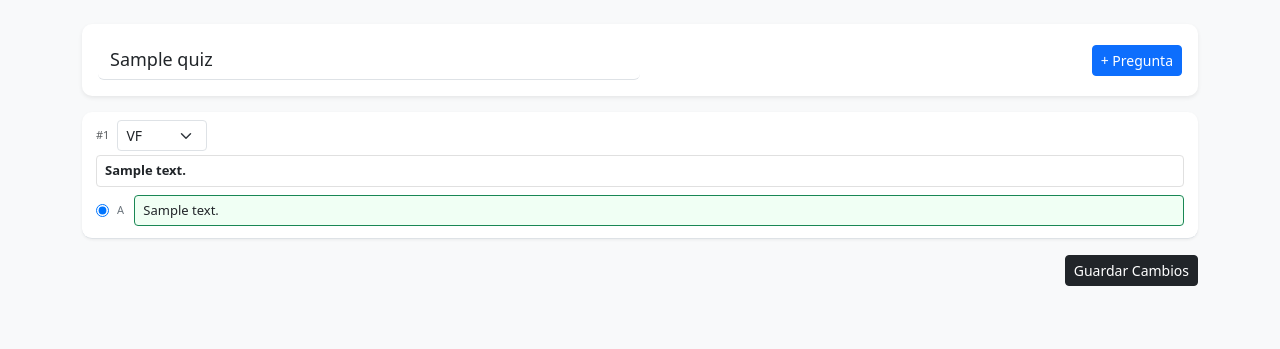
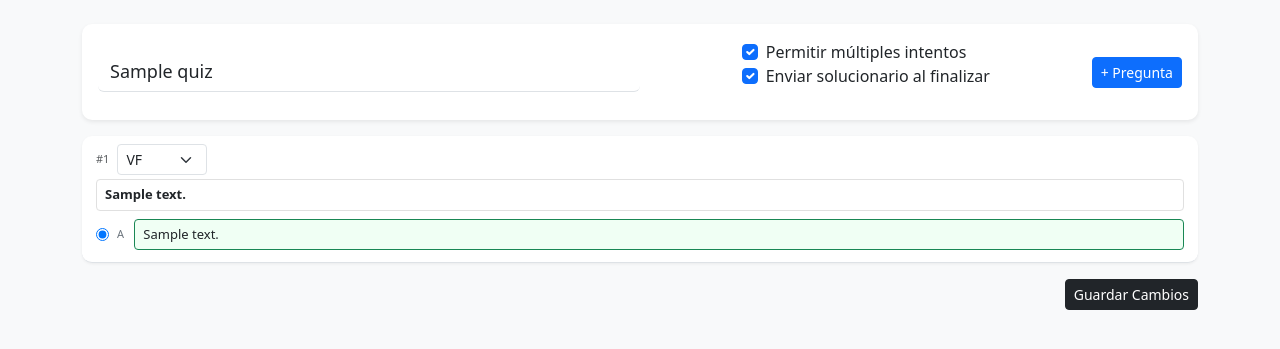
Before and after one commit to pardonAlf/Acaaso-TeacherAssesment, a Flask app: page /editar_quiz/1 in a window 1280 px wide. Shown: the top 349 px of the page. Run offline with Flask 3, Linux system fonts and the light colour scheme; a database or web service that is not in the repository returns one stand-in record (values such as "Sample title"); some libraries are stand-ins or nearby versions.

Commit message:
fix editar quiz + checkboxes + VF + render tabla

```diff
--- a/app.py
+++ b/app.py
@@ -8,6 +8,7 @@ from datetime import datetime
 import smtplib
 from email.message import EmailMessage
 import psycopg2
+from flask import send_file
 
 
 import threading
@@ -164,6 +165,113 @@ def dashboard_profesor():
 
     return render_template('dashboard_profesor.html', quizzes=quizzes)
 
+
+@app.route('/reporte_quiz/<int:quiz_id>')
+def reporte_quiz(quiz_id):
+
+    conn = get_db_connection()
+    cur = conn.cursor()
+
+    # 🔹 obtener preguntas y opciones
+    cur.execute("""
+        SELECT p.texto, o.texto, o.es_correcta
+        FROM preguntas p
+        JOIN opciones o ON o.pregunta_id = p.id
+        WHERE p.quiz_id = %s
+        ORDER BY p.id
+    """, (quiz_id,))
+
+    data = cur.fetchall()
+
+    cur.execute("""
+        SELECT titulo
+        FROM quiz
+        WHERE id = %s
+    """, (quiz_id,))
+
+    titulo_quiz = cur.fetchone()[0]
+
+    cur.close()
+    conn.close()
+
+    # 🚀 GENERAR PDF
+    from io import BytesIO
+    from reportlab.platypus import SimpleDocTemplate, Paragraph, Spacer, Table, TableStyle, Image
+    from reportlab.lib.styles import getSampleStyleSheet
+    from reportlab.lib import colors
+    from reportlab.lib.pagesizes import letter
+    from datetime import datetime
+
+    buffer = BytesIO()
+    doc = SimpleDocTemplate(buffer, pagesize=letter)
+    styles = getSampleStyleSheet()
+    elements = []
+
+    # 🔹 HEADER
+    logo = Image("static/img/logo.png", width=80, height=50)
+
+    header = [[logo, Paragraph(f"""
+    <b>ACAASO</b><br/>
+    <b>Reporte:</b> Solucionario<br/>
+    <b>Usuario:</b> {session.get('usuario')}<br/>
+    <b>Fecha:</b> {datetime.now().strftime("%d/%m/%Y %H:%M")}
+    """, styles['Normal'])]]
+
+    tabla_header = Table(header, colWidths=[100, 350])
+    tabla_header.setStyle(TableStyle([
+        ('BOX', (0,0), (-1,-1), 1.5, colors.black),
+        ('BACKGROUND', (0,0), (-1,-1), colors.whitesmoke),
+    ]))
+
+    elements.append(tabla_header)
+    elements.append(Spacer(1, 15))
+
+    elements.append(Paragraph("<b>SOLUCIONARIO</b>", styles['Title']))
+    elements.append(Spacer(1, 10))
+
+    # 🔹 AGRUPAR POR PREGUNTA
+    preguntas = {}
+    for p_texto, o_texto, correcta in data:
+        if p_texto not in preguntas:
+            preguntas[p_texto] = []
+        preguntas[p_texto].append((o_texto, correcta))
+
+    # 🔹 CONTENIDO
+    for i, (pregunta, opciones) in enumerate(preguntas.items(), start=1):
+        elements.append(Paragraph(f"{i}. {pregunta}", styles['Heading3']))
+        elements.append(Spacer(1, 5))
+
+        tabla_data = []
+
+        for op_texto, correcta in opciones:
+            if correcta:
+                texto = f"✔ {op_texto}"
+            else:
+                texto = op_texto
+
+            tabla_data.append([Paragraph(texto, styles['Normal'])])
+
+        tabla = Table(tabla_data)
+        tabla.setStyle(TableStyle([
+            ('GRID', (0,0), (-1,-1), 0.5, colors.grey),
+            ('BOX', (0,0), (-1,-1), 1, colors.black),
+        ]))
+
+        elements.append(tabla)
+        elements.append(Spacer(1, 10))
+
+    doc.build(elements)
+    buffer.seek(0)
+
+    #return send_file(buffer, as_attachment=False,
+    #            download_name="reporte.pdf",
+    #            mimetype='application/pdf')
+
+    return send_file(buffer,
+                 as_attachment=False,
+                 download_name=f"{titulo_quiz}.pdf",
+                 mimetype='application/pdf')
+
 @app.route('/alumno')
 def alumno():
     if 'usuario' in session:
@@ -545,6 +653,7 @@ def crear_quiz():
         titulo = request.form['titulo']
         usuario = session.get('usuario')
         multiple_intentos = request.form.get('multiple_intentos') == 'on'
+        enviar_solucionario = request.form.get("enviar_solucionario") == "on"
 
         if not usuario:
             return redirect('/login')
@@ -554,8 +663,8 @@ def crear_quiz():
 
         # crear quiz
         cur.execute(
-            "INSERT INTO quiz (titulo, usuario, estado, multiple_intentos) VALUES (%s, %s, %s, %s) RETURNING id",
-            (titulo, usuario, 'A', multiple_intentos)
+            "INSERT INTO quiz (titulo, usuario, estado, multiple_intentos,enviar_solucionario) VALUES (%s, %s, %s, %s, %s) RETURNING id",
+            (titulo, usuario, 'A', multiple_intentos,enviar_solucionario)
         )
         quiz_id = cur.fetchone()[0]
 
@@ -748,11 +857,13 @@ def editar_quiz(quiz_id):
     if request.method == 'POST':
 
         titulo = request.form['titulo']
+        multiple_intentos = request.form.get("multiple_intentos") == "on"
+        enviar_solucionario = request.form.get("enviar_solucionario") == "on"
 
         # actualizar título
         cur.execute(
-            "UPDATE quiz SET titulo=%s WHERE id=%s",
-            (titulo, quiz_id)
+            "UPDATE quiz SET titulo=%s, multiple_intentos=%s, enviar_solucionario=%s WHERE id=%s",
+            (titulo, multiple_intentos, enviar_solucionario, quiz_id)
         )
 
         # 🔥 borrar todo
@@ -775,6 +886,7 @@ def editar_quiz(quiz_id):
                 )
                 pregunta_id = cur.fetchone()[0]
 
+
                 if tipo == "vf":
                     correcta = request.form.get(f"correcta_{num}")
                     explicacion = request.form.get(f"explicacion_{num}")
@@ -814,8 +926,19 @@ def editar_quiz(quiz_id):
         return redirect(url_for('dashboard_profesor'))
 
     # 🔹 GET (lo que ya tenías)
-    cur.execute("SELECT titulo FROM quiz WHERE id=%s", (quiz_id,))
-    quiz = cur.fetchone()
+    cur.execute("""
+    SELECT titulo, multiple_intentos, enviar_solucionario
+        FROM quiz
+        WHERE id=%s
+    """, (quiz_id,))
+
+    row = cur.fetchone()
+
+    quiz = {
+        "titulo": row[0],
+        "multiple_intentos": row[1],
+        "enviar_solucionario": row[2]
+    }
 
     cur.execute("""
         SELECT id, texto, tipo,explicacion
@@ -1189,13 +1312,21 @@ def guardar_respuestas():
     nota = round((correctas / total) * 20, 2)
     fecha_hora = datetime.now().strftime("%d/%m/%Y %H:%M")
 
+    cur.execute("""
+        SELECT enviar_solucionario
+        FROM quiz
+        WHERE id = %s
+    """, (quiz_id,))
+
+    enviar_solucionario = cur.fetchone()[0]
+
     cur.close()
     conn.close()
 
     # 🚀 BACKGROUND TASK
     threading.Thread(
         target=generar_y_enviar_reporte,
-        args=(detalle, nota, correo, nombre_completo, alumno_id, titulo_quiz, dni, fecha_hora)
+        args=(detalle, nota, correo, nombre_completo, alumno_id, titulo_quiz, dni, fecha_hora, enviar_solucionario)
     ).start()
 
     # ⚡ RESPUESTA RÁPIDA
@@ -2117,7 +2248,7 @@ def eliminar_quiz(quiz_id):
     return redirect(url_for('dashboard_profesor'))
 
 
-def generar_y_enviar_reporte(detalle, nota, correo, nombre_completo, alumno_id, titulo_quiz, dni, fecha_hora):
+def generar_y_enviar_reporte(detalle, nota, correo, nombre_completo, alumno_id, titulo_quiz, dni, fecha_hora, enviar_solucionario):
 
     from io import BytesIO
     from reportlab.platypus import SimpleDocTemplate, Paragraph, Spacer, Table, TableStyle, Image
@@ -2209,17 +2340,20 @@ Hola {nombre_completo},
 
 Tu nota final es: {nota}
 """)
-
-    msg.add_attachment(buffer.getvalue(),
-                       maintype='application',
-                       subtype='pdf',
-                       filename=f"reporte_{alumno_id}.pdf")
-
-    with smtplib.SMTP_SSL('smtp.gmail.com', 465) as smtp:
-        smtp.login(EMAIL_REMITENTE, EMAIL_PASSWORD)
-        smtp.send_message(msg)
-
-    print("✅ correo enviado en background")
+    if enviar_solucionario:
+        msg.add_attachment(buffer.getvalue(),
+                        maintype='application',
+                        subtype='pdf',
+                        filename=f"reporte_{alumno_id}.pdf")
+
+    if enviar_solucionario:
+        with smtplib.SMTP_SSL('smtp.gmail.com', 465) as smtp:
+            smtp.login(EMAIL_REMITENTE, EMAIL_PASSWORD)
+            smtp.send_message(msg)
+
+        print("✅ correo enviado en background")
+    else:
+        print("ℹ️ solucionario no enviado (configuración del quiz)")
 
 if __name__ == "__main__":
     app.run(host="0.0.0.0", port=5000, debug=True)
--- a/templates/editar_quiz.html
+++ b/templates/editar_quiz.html
@@ -86,7 +86,21 @@
                 <div class="d-flex justify-content-between align-items-center">
                     <input type="text" name="titulo" class="form-control border-0 border-bottom w-50"
                         style="font-size:18px; font-weight:500;"
-                        value="{{ quiz[0] }}">
+                        value="{{ quiz.titulo }}">
+
+                    <div class="form-check mb-3">
+                        <input class="form-check-input" type="checkbox" name="multiple_intentos" id="multiple_intentos"
+                            {% if quiz.multiple_intentos %}checked{% endif %}>
+                        <label class="form-check-label" for="multiple_intentos">
+                            Permitir múltiples intentos
+                        </label>
+                        <br>
+                        <label class="form-check-label"  ">
+                            <input class="form-check-input" type="checkbox" id="enviar_solucionario" name="enviar_solucionario"
+                                {% if quiz.enviar_solucionario %}checked{% endif %}>
+                            Enviar solucionario al finalizar
+                        </label>
+                    </div>
 
                     <button type="button" class="btn btn-primary btn-sm" onclick="agregarPregunta()">
                         + Pregunta
```
Also changed, not shown: templates/crear_quiz.html (+46 -6 lines), templates/dashboard_profesor.html (+9 -0 lines).
